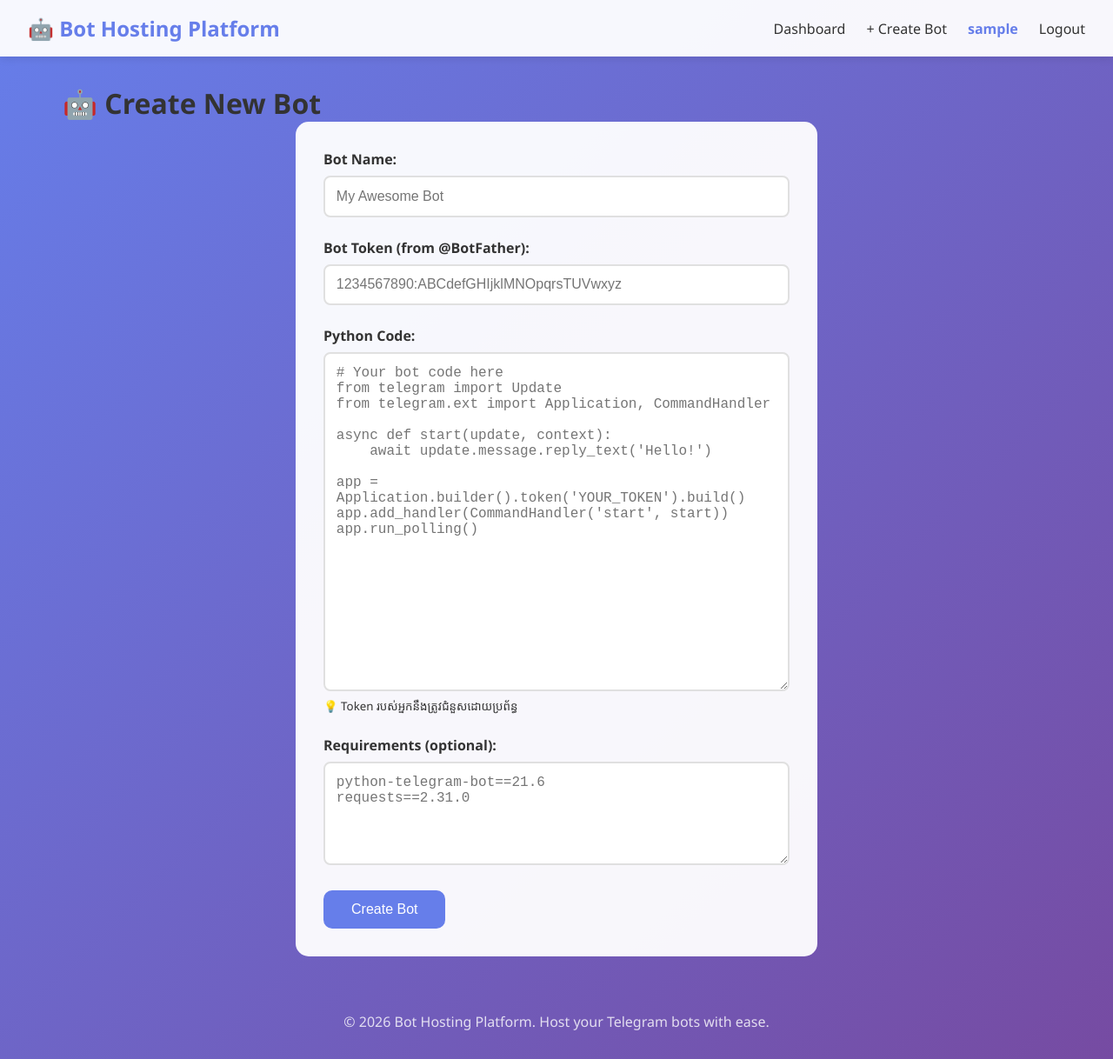
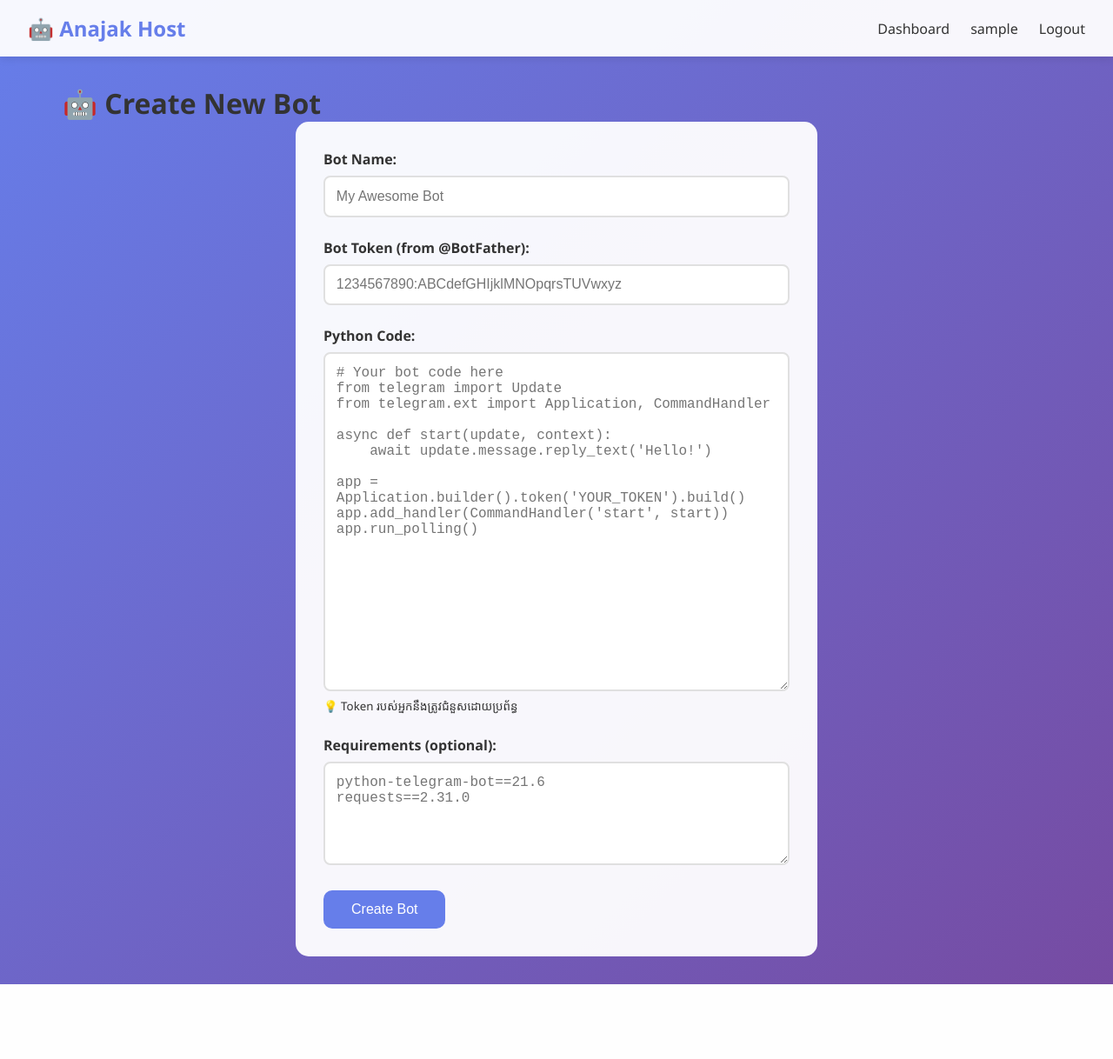
Before and after one commit to anajak-code/ANAJAK-HOST, a Flask app: page /bot/create in a window 1280 px wide. Shown: the whole page at 87% size. After the commit the page ends 1132 px from the top, so only its background shows below. Run offline with Flask 3, Linux system fonts and the light colour scheme; the visitor is signed in with stand-in values (Sample User, id 1).

Commit message:
Update navigation and footer in base.html

```diff
--- a/templates/base.html
+++ b/templates/base.html
@@ -8,18 +8,15 @@
 </head>
 <body>
     <nav class="navbar">
-        <div class="nav-brand">
-            <a href="{{ url_for('index') }}">🤖 Bot Hosting Platform</a>
-        </div>
+        <div class="nav-brand"><a href="/">🤖 Anajak Host</a></div>
         <div class="nav-links">
             {% if current_user.is_authenticated %}
-                <a href="{{ url_for('dashboard') }}">Dashboard</a>
-                <a href="{{ url_for('create_bot') }}">+ Create Bot</a>
-                <span class="user-info">{{ current_user.username }}</span>
-                <a href="{{ url_for('logout') }}" class="btn-logout">Logout</a>
+                <a href="/dashboard">Dashboard</a>
+                <span>{{ current_user.username }}</span>
+                <a href="/logout">Logout</a>
             {% else %}
-                <a href="{{ url_for('login') }}">Login</a>
-                <a href="{{ url_for('register') }}">Register</a>
+                <a href="/login/">Login</a>
+                <a href="/register/">Register</a>
             {% endif %}
         </div>
     </nav>
@@ -32,12 +29,7 @@
                 {% endfor %}
             {% endif %}
         {% endwith %}
-
         {% block content %}{% endblock %}
     </main>
-
-    <footer>
-        <p>&copy; 2026 Bot Hosting Platform. Host your Telegram bots with ease.</p>
-    </footer>
 </body>
 </html>
```
